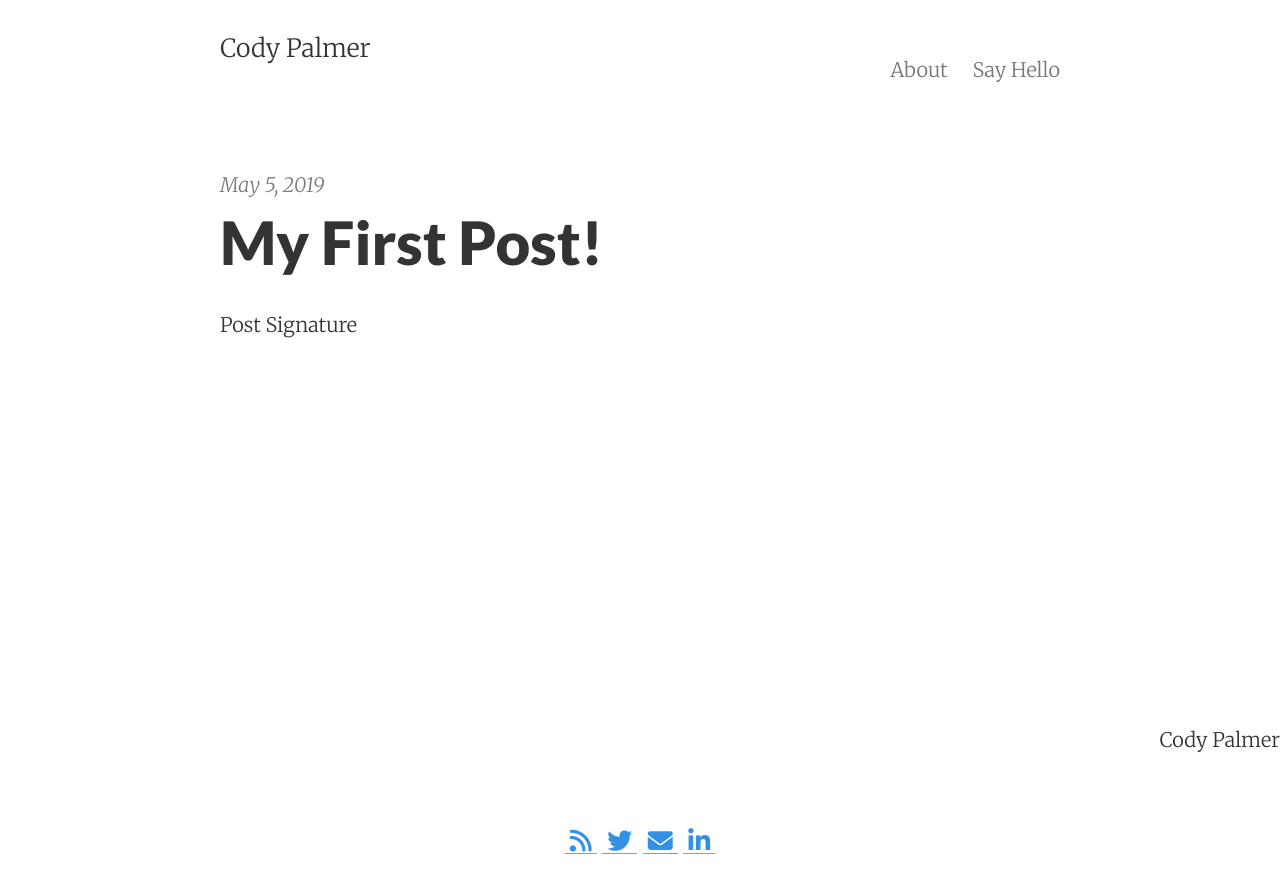
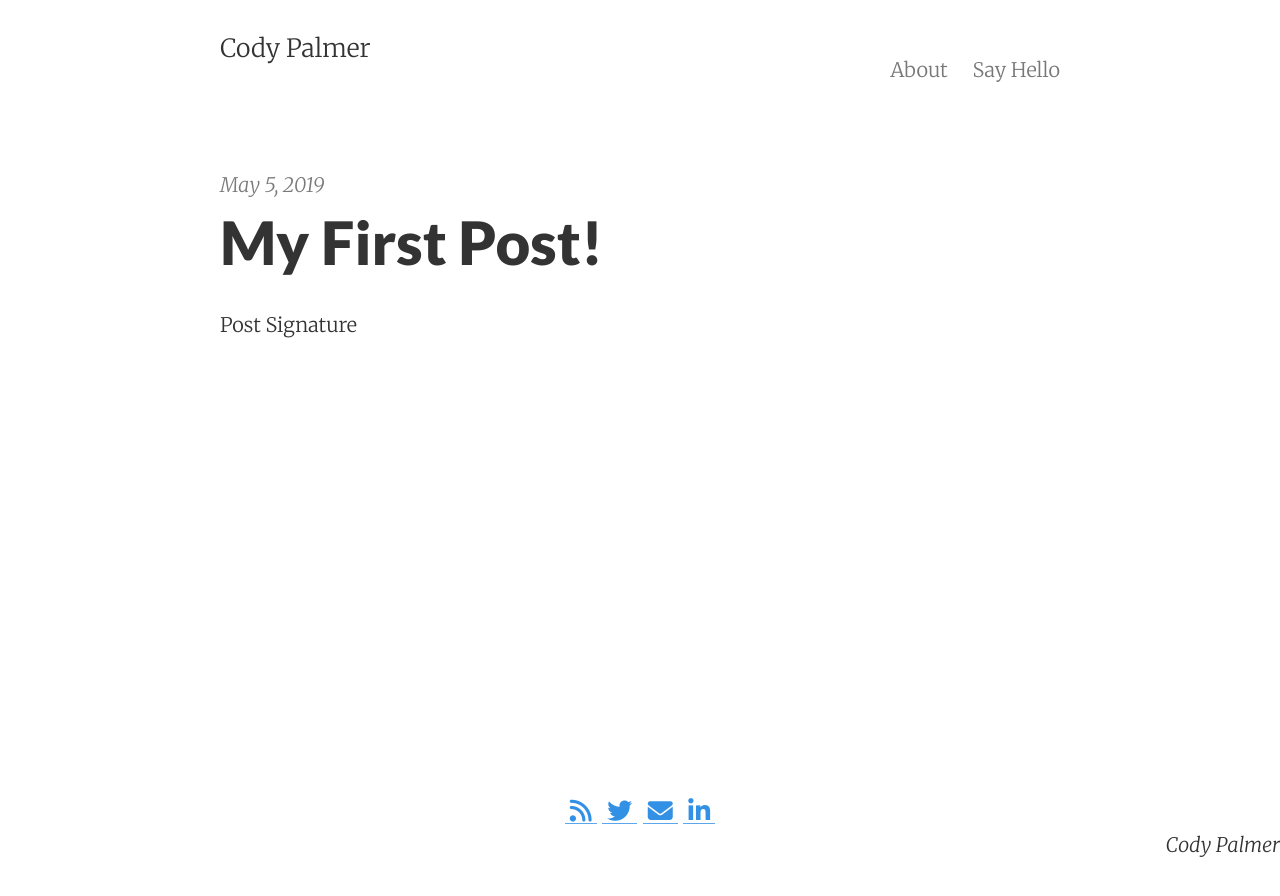
Before and after one commit to palmerco/web_server, a Jekyll site: the page built from index.html, in a window 1280 px wide. Shown: the top 896 px of the page. Built offline with Jekyll 4.4.1, drawn with Linux system fonts in a browser that asks for light colours; nearby versions of some CDN libraries; the list of posts is cut into pages by our own code.

Commit message:
Adding signature to same line as social links

```diff
--- a/_includes/post_footer.html
+++ b/_includes/post_footer.html
@@ -4,5 +4,6 @@
     {% if site.show_social_icons %}
 		{% include social_links.html %}
 	{% endif %}
+	{% include signature.html %}
   </p>
 </div>
--- a/_layouts/default.html
+++ b/_layouts/default.html
@@ -28,7 +28,6 @@ height="0" width="0" style="display:none;visibility:hidden"></iframe></noscript>
   </div>
 
   <!--{% include footer.html %} REMOVED FOOTER FOR NOW -->
-  {% include signature.html %}
   {% include post_footer.html %}
 </body>
 </html>
```
